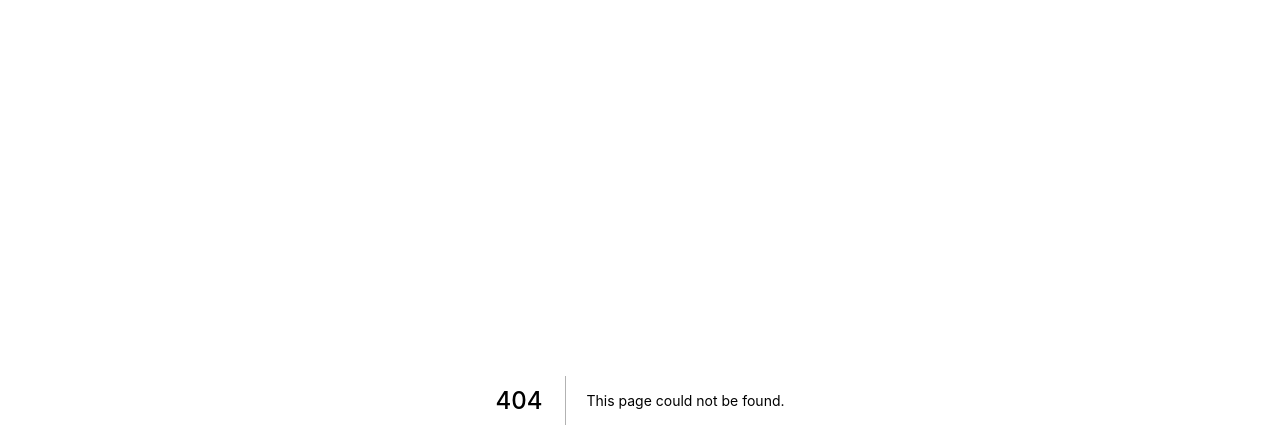
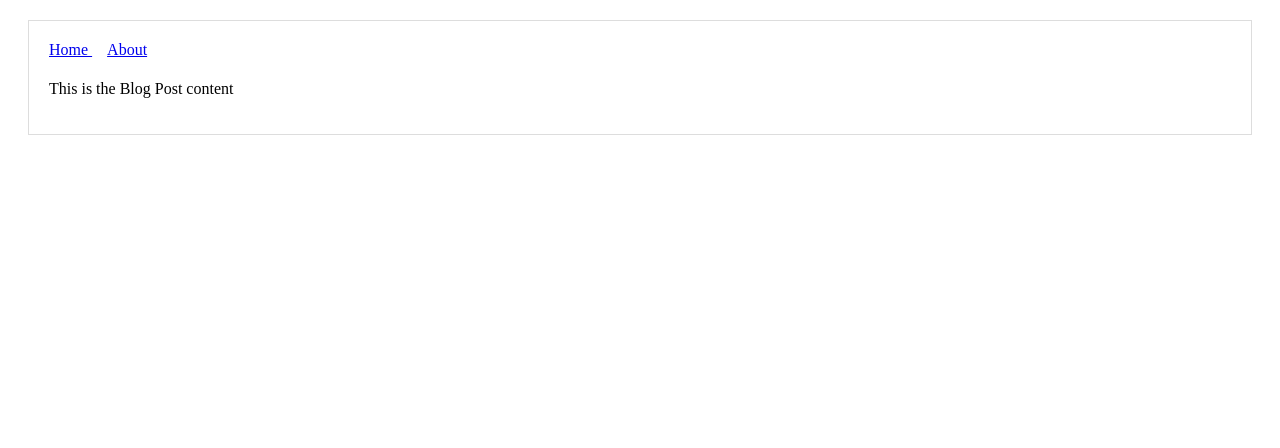
Before and after one commit to chrisjamesr/nextjs-intro, a Next.js app: page /post in a window 1280 px wide. Before the commit this address had no page. Shown: the top 448 px of the page. Built offline with nearby package versions, Linux system fonts and the light colour scheme.

Commit message:
Create Post page

```diff
--- /dev/null
+++ b/pages/post.js
@@ -0,0 +1,15 @@
+import { useRouter } from 'next/router';
+import Layout from '../components/MyLayout';
+
+const Page = () => {
+  const router = useRouter();
+
+  return (
+    <Layout>
+      <h1>{router.query.title}</h1>
+      <p> This is the Blog Post content</p>
+    </Layout>
+  );
+};
+
+export default Page;
```
